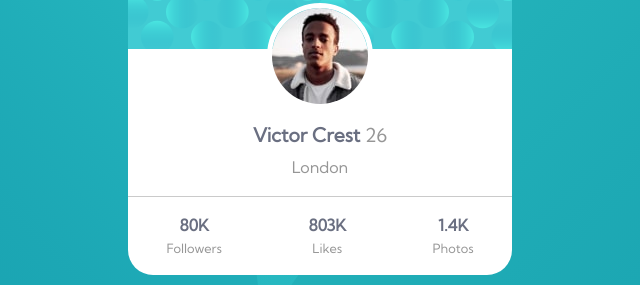
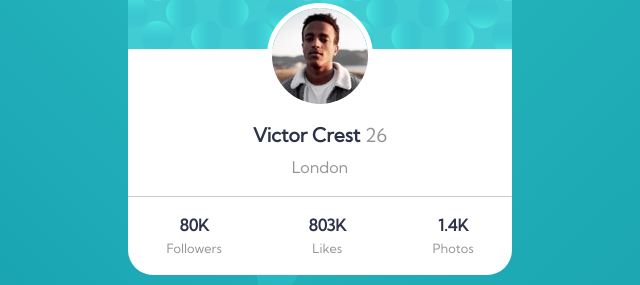
Before and after one commit to lubnafathima/profile-card-component, a plain HTML site: page index.html in a window 1280 px wide. Shown: the part 315-600 px from the top of the page, 320-960 px from the left. Drawn offline with Linux system fonts and the light colour scheme.

Commit message:
index page

```diff
--- a/style.css
+++ b/style.css
@@ -51,7 +51,7 @@ body {
     left: 50%;     */
 }
 .head {
-    color: var(--Dark-grayish-blue);
+    color: var(--Very-dark-desaturated-blue);
     font-weight: 900;
     font-size: 1.2rem;
     margin: 10px;
@@ -84,7 +84,7 @@ body {
 }
 .stat-item {}
 .stat-h4 {
-    color: var(--Dark-grayish-blue);
+    color: var(--Very-dark-desaturated-blue);
     font-size: 1rem;
 }
 .stat-p {
```
